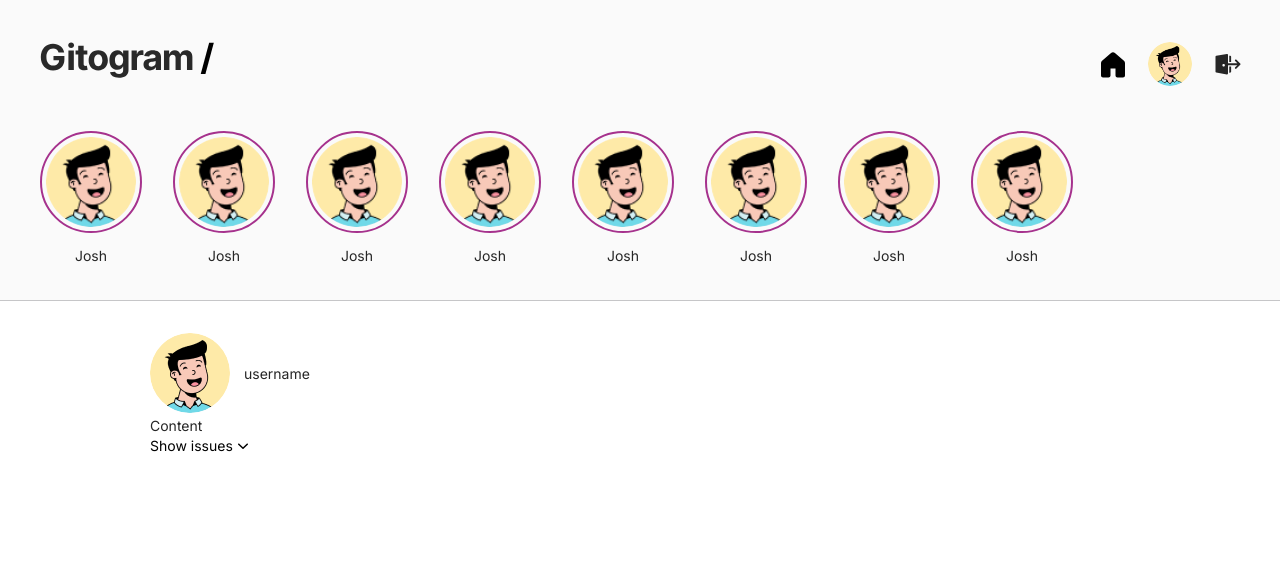
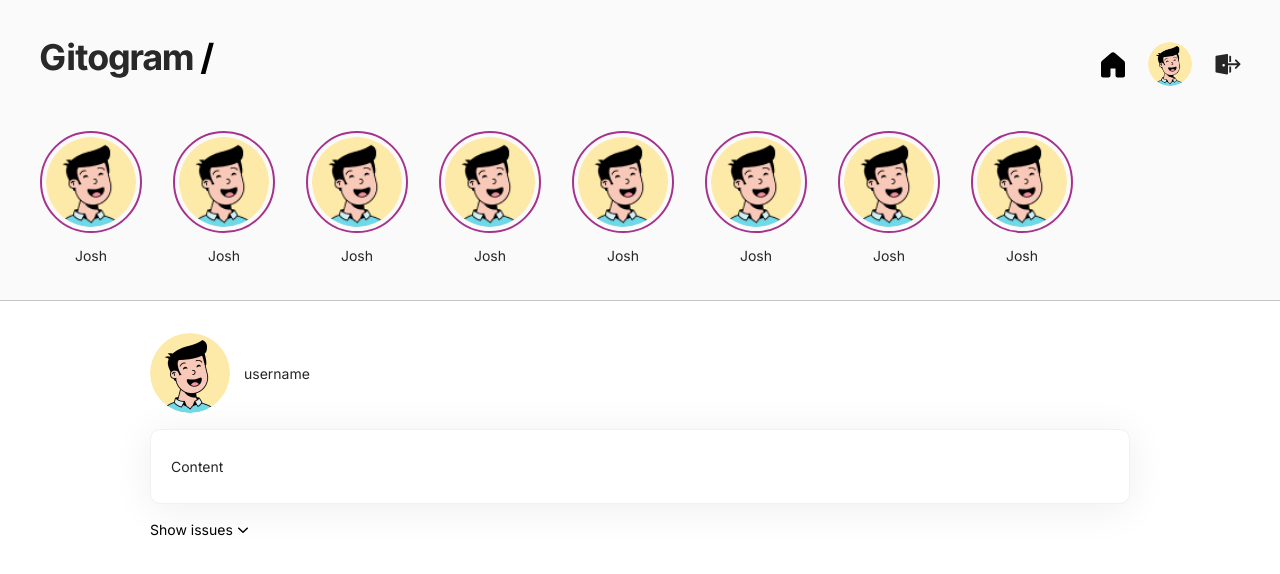
Before and after one commit to almaz-12/gitogram, a Vue app: page / in a window 1280 px wide. Shown: the top 574 px of the page. Built offline with nearby package versions, Linux system fonts and the light colour scheme.

Commit message:
add style Feeditem components

```diff
--- a/src/components/feed/FeedItem.vue
+++ b/src/components/feed/FeedItem.vue
@@ -74,6 +74,17 @@ export default {
       margin-right: 14px;
     }
   }
+  &-content {
+    margin-top: 16px;
+    padding: 24px 20px;
+    background: #FFFFFF;
+    border: 1px solid #F1F1F1;
+    box-shadow: 0px 4px 40px rgba(0, 0, 0, 0.07);
+    border-radius: 10px;
+  }
+  &-comments {
+    margin-top: 18px;
+  }
   &-date {
     display: flex;
     font-size: 12px;
```
